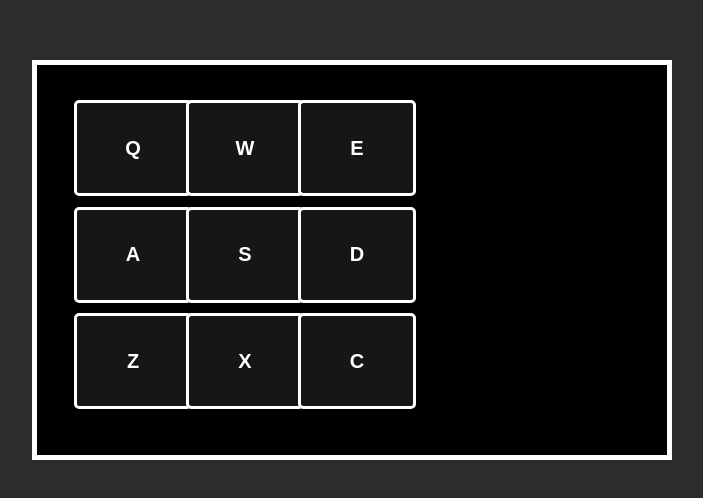
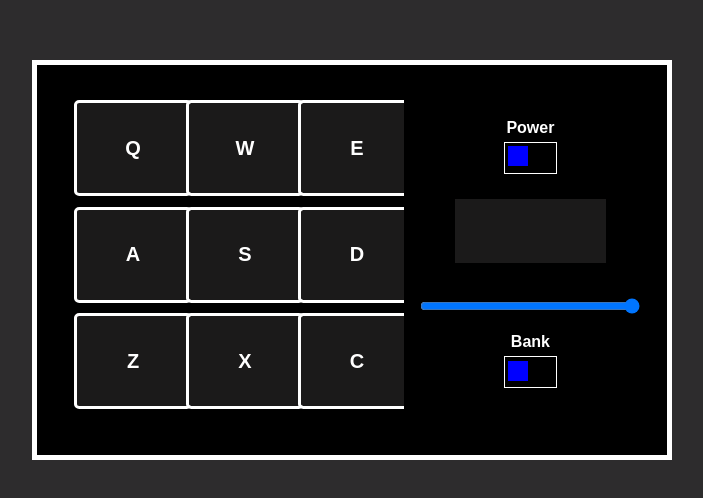
Before and after one commit to ivan-mitriakhin/drum-machine, a React (Create React App) app: page / in a window 1280 px wide. Shown: the part 140-638 px from the top of the page, without its empty margins (288-991 px from the left). Built offline with nearby package versions, Linux system fonts and the light colour scheme; a web font is replaced by a local one.

Commit message:
Added control panel

```diff
--- a/src/App.css
+++ b/src/App.css
@@ -3,6 +3,8 @@
   width: 50vw;
   background-color: #000;
   border: 5px solid #ffffff;
+  display: flex;
+  flex-direction: row;
 }
 
 .pad {
@@ -15,7 +17,7 @@
 .pad .drumPad {
   height: 90px;
   width: 112px;
-  background-color: rgb(23, 22, 22);
+  background-color: rgb(27, 26, 26);
   color: #ffffff;
   margin: auto;
   outline: 3px solid #ffffff;
@@ -27,4 +29,56 @@
   font-weight: bold;
   font-size: 1.25em;
   cursor: pointer;
+}
+
+.controlPanel {
+  background-color: #000;
+  height: 82%;
+  width: 40%;
+  margin: 30px 0 0 25px;
+  display: flex;
+  flex-direction: column;
+  justify-content: center;
+  align-items: center;
+  gap: 15px;
+}
+.controlPanel .switcher {
+  height: 18%;
+  width: 30%;
+  color: #ffffff;
+  text-align: center;
+  font-weight: bold;
+}
+.controlPanel .switcher p {
+  margin-bottom: 5px;
+  cursor: default;
+}
+.controlPanel .switcher p:hover {
+  color: blue;
+}
+.controlPanel .switcher .select {
+  height: 55%;
+  width: 70%;
+  background-color: #000;
+  margin: auto;
+  padding: 3.5px;
+  border: 1px solid #ffffff;
+}
+.controlPanel .switcher .select .inner {
+  height: 20px;
+  width: 20px;
+  background-color: blue;
+  cursor: pointer;
+}
+.controlPanel .display {
+  height: 20%;
+  width: 60%;
+  background-color: rgb(27, 26, 26);
+  text-align: center;
+  margin-top: 8px;
+}
+.controlPanel input[type=range] {
+  cursor: pointer;
+  margin-top: 20px;
+  width: 220px;
 }/*# sourceMappingURL=App.css.map */
--- a/src/App.js
+++ b/src/App.js
@@ -26,11 +26,37 @@ function Pad() {
   );
 }
 
+function ControlPanel() {
+  return (
+    <div className="controlPanel">
+      <div className="switcher">
+        <p>Power</p>
+        <div className="select">
+          <div className="inner"></div>
+        </div>
+      </div>
+      <p className="display">
+
+      </p>
+      <div className="volumeSlider">
+        <input type="range" step="0.01" min="0" max="1" />
+      </div>
+      <div className="switcher">
+        <p>Bank</p>
+        <div className="select">
+          <div className="inner"></div>
+        </div>
+      </div>
+    </div>
+  )
+}
+
 function App() {
 
   return (
     <div id="drumMachine">
       <Pad />
+      <ControlPanel />
     </div>
   );
 }
--- a/src/App.scss
+++ b/src/App.scss
@@ -1,12 +1,15 @@
 $mainColor: #000;
-$sideColor: rgb(23, 22, 22);
+$sideColor: rgb(27, 26, 26);
 $additionalColor: #ffffff;
+$contrastColor: blue;
 
 #drumMachine {
     height: 50vh;
     width: 50vw;
     background-color: $mainColor;
     border: 5px solid $additionalColor;
+    display: flex;
+    flex-direction: row;
 }
 
 .pad {
@@ -33,3 +36,62 @@ $additionalColor: #ffffff;
         cursor: pointer;
     }
 }
+
+.controlPanel {
+    background-color: $mainColor;
+    height: 82%;
+    width: 40%;
+    margin: 30px 0 0 25px;
+    display: flex;
+    flex-direction: column;
+    justify-content: center;
+    align-items: center;
+    gap: 15px;
+
+    .switcher {
+        height: 18%;
+        width: 30%;
+        color: $additionalColor;
+        text-align: center;
+        font-weight: bold;
+
+        p {
+            margin-bottom: 5px;
+            cursor: default;
+        }
+
+        p:hover {
+            color: $contrastColor;
+        }
+
+        .select {
+            height: 55%;
+            width: 70%;
+            background-color: #000;
+            margin: auto;
+            padding: 3.5px;
+            border: 1px solid $additionalColor;
+
+            .inner {
+                height: 20px;
+                width: 20px;
+                background-color: $contrastColor;
+                cursor: pointer;
+            }
+        }
+    }
+
+    .display {
+        height: 20%;
+        width: 60%;
+        background-color: $sideColor;
+        text-align: center;
+        margin-top: 8px;
+    }
+
+    input[type=range] {
+        cursor: pointer;
+        margin-top: 20px;
+        width: 220px;
+    }
+}
--- a/src/index.css
+++ b/src/index.css
@@ -2,6 +2,7 @@
   margin: 0;
   padding: 0;
   box-sizing: border-box;
+  user-select:none;
 }
 
 body {
```
Also changed, not shown: 1 other file (tests, documents, lock files or other folders).
